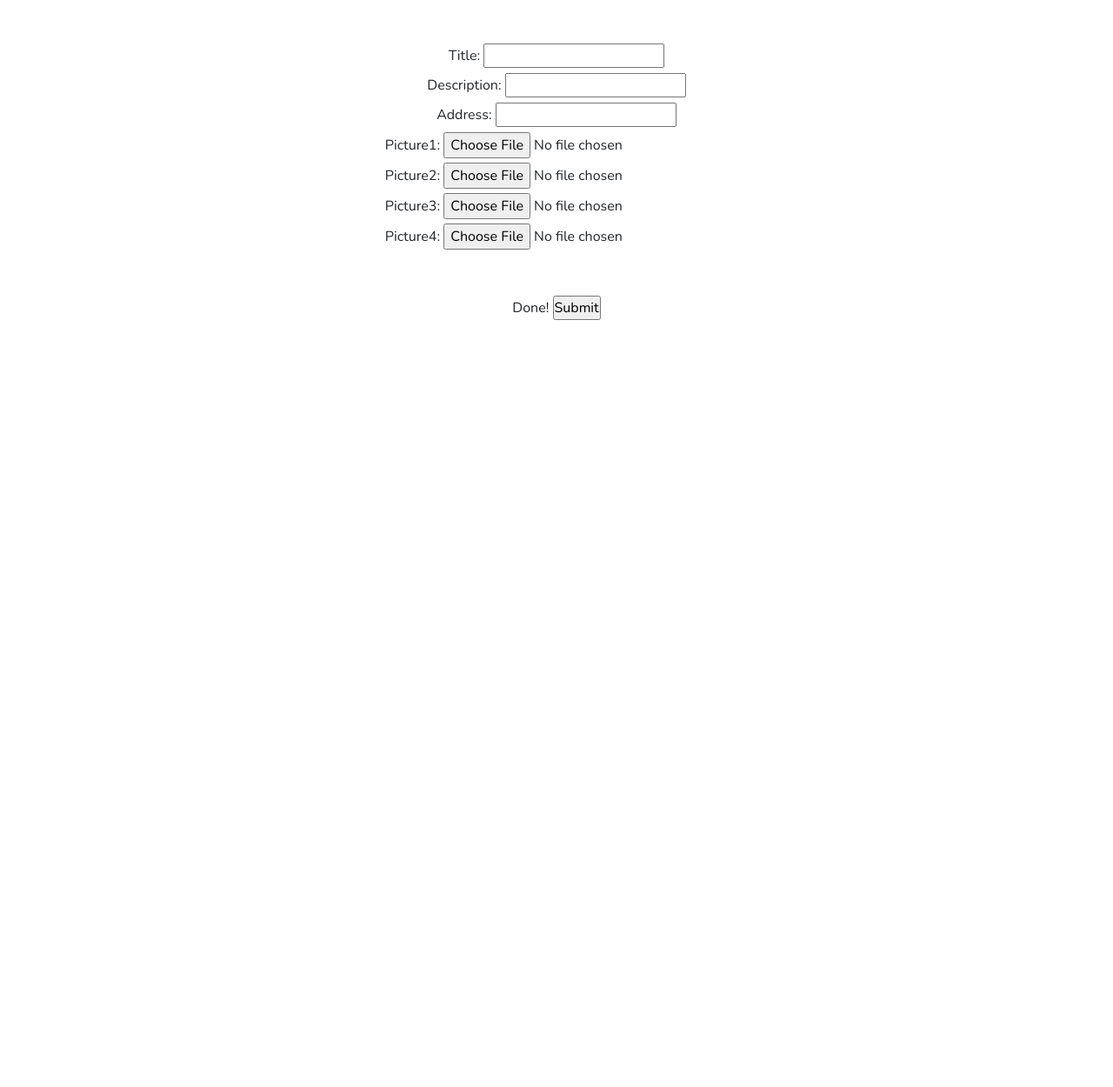
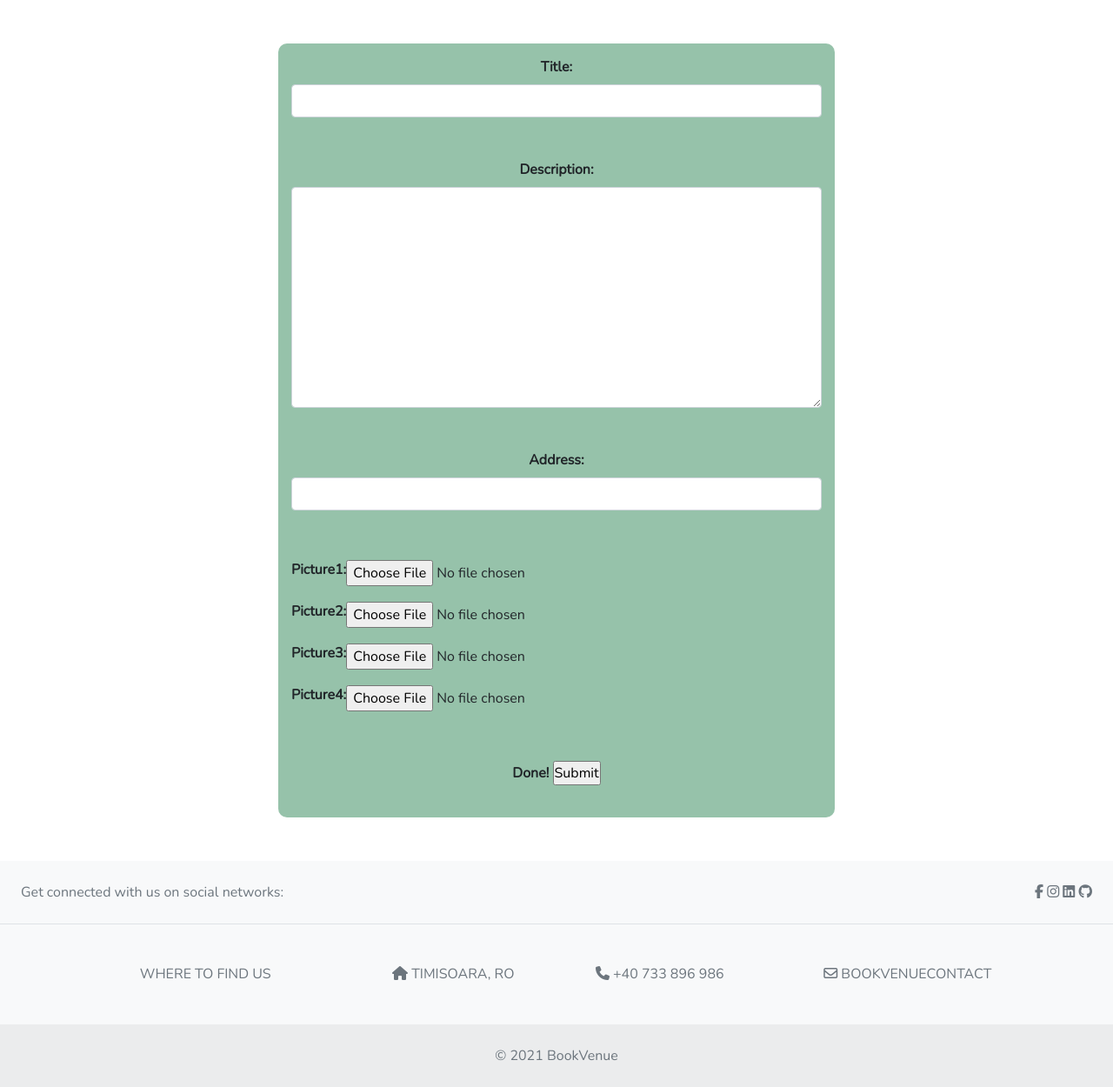
Before and after one commit to razvantamsa/event-org, a Django app: page /post/create-post in a window 1280 px wide. Shown: the part 76-1326 px from the top of the page at 87% size. Before the commit the page ends 444 px from the top, so only its background shows below. Run offline with Django 3.2, Linux system fonts and the light colour scheme; a user stored in the database is signed in; data comes from the database, SQL or seed files in the repository; both versions use the stored data as it was after the commit; parts of the project's set-up code (start-up, migrations or seed data) failed here and were passed over; some libraries are stand-ins or nearby versions.

Commit message:
create post very well

```diff
--- a/bookvenue/post/forms.py
+++ b/bookvenue/post/forms.py
@@ -5,3 +5,13 @@ class PostForm(forms.ModelForm):
     class Meta:
         model = Post
         fields = ['title', 'description', 'address', 'picture1', 'picture2', 'picture3', 'picture4']
+
+        widgets = {
+            'title': forms.TextInput(attrs = {'class': 'form-control'}),
+            'description': forms.Textarea(attrs = {'class': 'form-control'}),
+            'address': forms.TextInput(attrs = {'class': 'form-control'}),
+            'picture1': forms.FileInput(attrs = {'class': 'form-control-file'}),
+            'picture2': forms.FileInput(attrs = {'class': 'form-control-file'}),
+            'picture3': forms.FileInput(attrs = {'class': 'form-control-file'}),
+            'picture4': forms.FileInput(attrs = {'class': 'form-control-file'}),
+        }
--- a/bookvenue/post/models.py
+++ b/bookvenue/post/models.py
@@ -8,7 +8,7 @@ from django.utils.text import slugify
 class Post(models.Model):
     title = models.CharField(max_length = 20)
     slug = models.SlugField(unique = True)
-    description = models.CharField(max_length = 200)
+    description = models.TextField()
     host = models.ForeignKey(User, on_delete = models.CASCADE)
     clicked = models.IntegerField( default = 0)
     date_posted = models.DateTimeField()
--- a/bookvenue/post/templates/create-post.html
+++ b/bookvenue/post/templates/create-post.html
@@ -45,25 +45,140 @@
               </nav>
         </div>
     </div>
-
     <div class="wrapper">
         <form method="post" enctype="multipart/form-data">
+            <div class="form-group">
             {% csrf_token %}
 
-            {% for field in form %}
+            <!--{% for field in form %}
                 <div class="fieldWrapper">
                     {{ field.errors }}
                     {{ field.label_tag }} {{ field }}
+                    <br><br>
                 </div>
-            {% endfor %}
+            {% endfor %}-->
+                {{ form.title.errors }}
+                {{ form.title.label_tag }} {{ form.title }}
+                <br><br>
+
+                {{ form.description.errors }}
+                {{ form.description.label_tag }} {{ form.description }}
+                <br><br>
+
+                {{ form.address.errors }}
+                {{ form.address.label_tag }} {{ form.address }}
+                <br><br>
 
             <div class="fieldWrapper">
+                {{ form.picture1.errors }}
+                {{ form.picture1.label_tag }} {{ form.picture1 }}
+                <br><br>
+            </div>
+            <div class="fieldWrapper">
+                {{ form.picture2.errors }}
+                {{ form.picture2.label_tag }} {{ form.picture2 }}
+                <br><br>
+            </div>
+            <div class="fieldWrapper">
+                {{ form.picture3.errors }}
+                {{ form.picture3.label_tag }} {{ form.picture3 }}
+                <br><br>
+            </div>
+            <div class="fieldWrapper">
+                {{ form.picture4.errors }}
+                {{ form.picture4.label_tag }} {{ form.picture4 }}
+                <br><br>
+            </div>
+
+
                 <br><br>
                 <label for="save">Done!</label>
                 <input type="submit" name="save">
-            </div>
-
+        </div>
         </form>
     </div>
+
+    <!-- Footer -->
+<footer class="text-center text-lg-start bg-light text-muted">
+    <!-- Section: Social media -->
+    <section
+      class="d-flex justify-content-center justify-content-lg-between p-4 border-bottom"
+    >
+      <!-- Left -->
+      <div class="me-5 d-none d-lg-block">
+        <span>Get connected with us on social networks:</span>
+      </div>
+      <!-- Left -->
+
+      <!-- Right -->
+      <div class>
+        <a href="https://www.facebook.com/razvan.tamsa" class="me-4 text-reset">
+          <i class="fab fa-facebook-f"></i>
+        </a>
+        <a href="https://www.instagram.com/razvantamsa/?hl=en" class="me-4 text-reset">
+          <i class="fab fa-instagram"></i>
+        </a>
+        <a href="https://www.linkedin.com/in/razvan-tamsa-42b7a01b2?originalSubdomain=ro" class="me-4 text-reset">
+          <i class="fab fa-linkedin"></i>
+        </a>
+        <a href="https://github.com/razvantamsa/" class="me-4 text-reset">
+          <i class="fab fa-github"></i>
+        </a>
+      </div>
+      <!-- Right -->
+    </section>
+    <!-- Section: Social media -->
+
+    <!-- Section: Links  -->
+    <section class="">
+      <div class="container text-center text-md-start mt-5">
+        <!-- Grid row -->
+        <div class="row mt-3">
+          <!-- Grid column -->
+          <div class="col-md-3 col-lg-4 col-xl-3 mx-auto mb-4">
+            <!-- Content -->
+            <h6 class="text-uppercase fw-bold mb-4">
+                WHERE TO FIND US
+            </h6>
+          </div>
+          <!-- Grid column -->
+
+          <!-- Grid column -->
+          <div class="col-md-2 col-lg-2 col-xl-2 mx-auto mb-4">
+            <!-- Links -->
+            <h6 class="text-uppercase fw-bold mb-4">
+                <i class="fas fa-home me-3"></i> Timisoara, RO
+            </h6>
+          </div>
+          <!-- Grid column -->
+
+          <!-- Grid column -->
+          <div class="col-md-3 col-lg-2 col-xl-2 mx-auto mb-4">
+            <!-- Links -->
+            <h6 class="text-uppercase fw-bold mb-4">
+                <i class="fas fa-phone me-3"></i> +40 733 896 986
+            </h6>
+          </div>
+          <!-- Grid column -->
+          <div class="col-md-4 col-lg-3 col-xl-3 mx-auto mb-md-0 mb-4">
+            <!-- Links -->
+            <h6 class="text-uppercase fw-bold mb-4">
+                <i class="far fa-envelope"></i> bookvenuecontact
+            </h6>
+          </div>
+          <!-- Grid column -->
+        </div>
+        <!-- Grid row -->
+      </div>
+    </section>
+    <!-- Section: Links  -->
+
+    <!-- Copyright -->
+    <div class="text-center p-4" style="background-color: rgba(0, 0, 0, 0.05);">
+      © 2021 BookVenue
+    </div>
+    <!-- Copyright -->
+  </footer>
+  <!-- Footer -->
 </body>
 </html>
--- a/bookvenue/static/css/post/create-post.css
+++ b/bookvenue/static/css/post/create-post.css
@@ -27,12 +27,6 @@ nav {
     border: none!important
 }
 
-.navbar .fa {
-    color: white!important;
-    font-size: 26px;
-
-}
-
 .nav-link:hover {
     font-weight: 600;
     border-bottom: 1px solid black;
@@ -46,16 +40,29 @@ nav {
 .wrapper {
     margin-top: 50px;
     text-align: center;
-    border-width: 2px;
-    border-color: black;
-}
-
-input, select {
-    -webkit-box-sizing: border-box;
-    -moz-box-sizing: border-box;
-    box-sizing: border-box;
+    margin-left: 25%;
+    margin-right: 25%;
+    padding: 15px;
+    background-color: #96c2aa;
+    border-radius: 10px;
+    font-weight: 600;
 }
 
 img {
     border-radius: 5px;
 }
+
+.fieldWrapper{
+    display: flex;
+    flex-wrap: nowrap;
+    align-items: center;
+    justify-content: center;
+}
+
+footer {
+    margin-top: 50px;
+}
+
+.socials {
+    padding-right: px;
+}
```
Also changed, not shown: bookvenue/db.sqlite3, bookvenue/post/migrations/0012_alter_post_description.py (added), bookvenue/static/images/20210919_154343.jpg (added), bookvenue/static/images/20210919_154343_tRfwVy5.jpg (added), bookvenue/static/images/20210919_154358_EY4oWdX.jpg (added), 1 other file.
